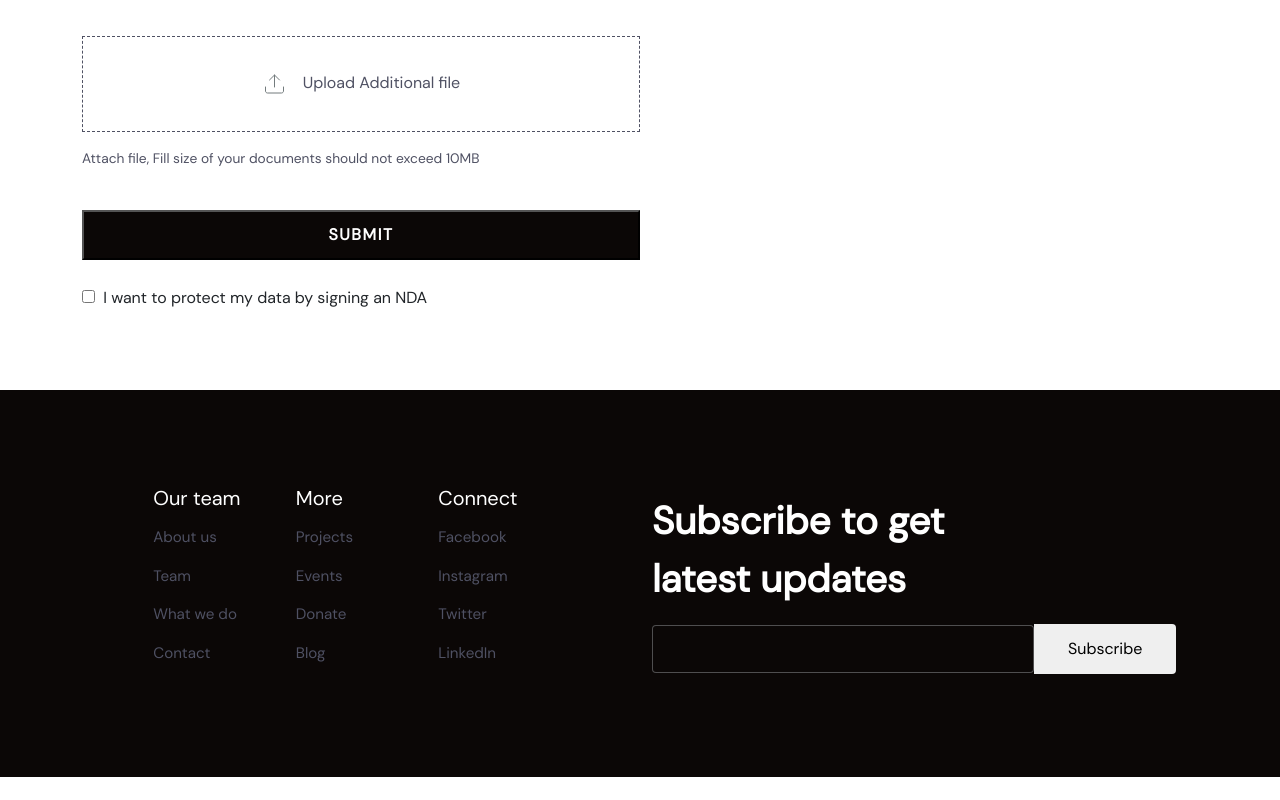
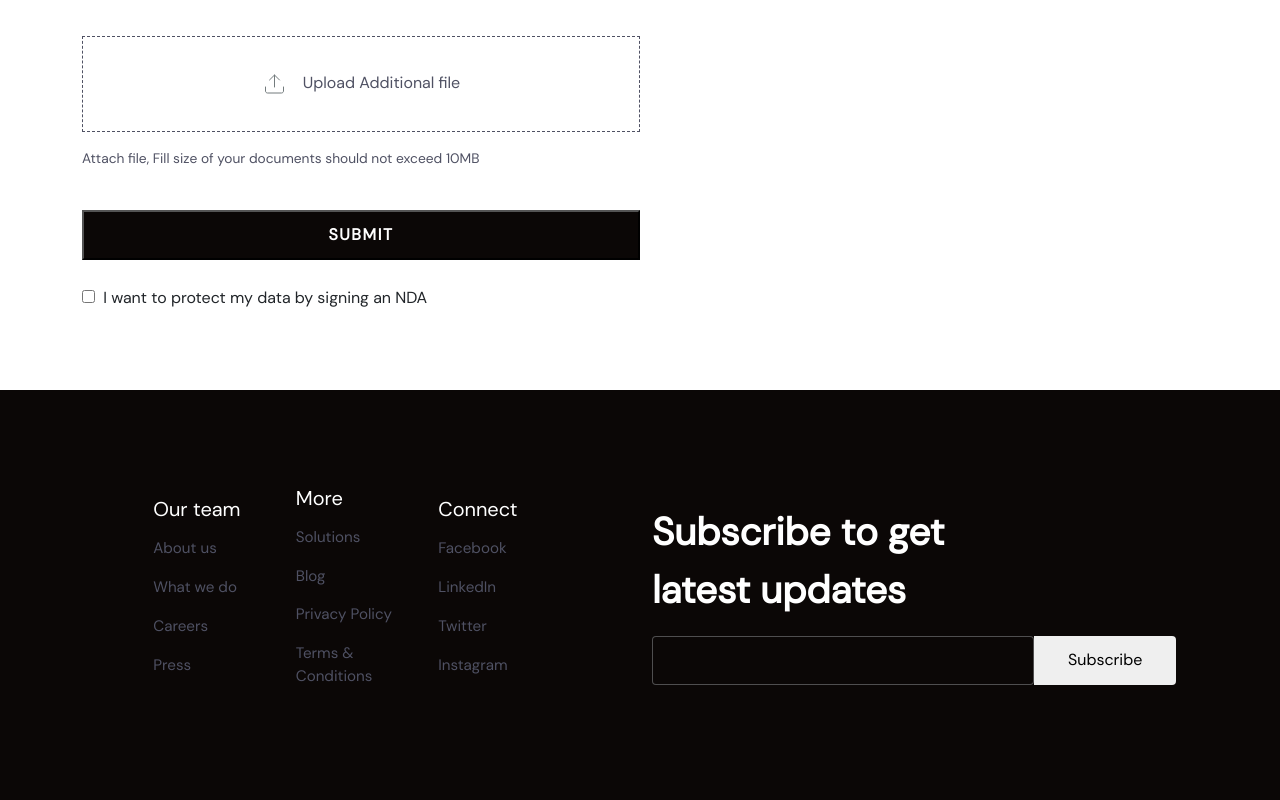
Before and after one commit to noruwa03/Real_Deploy, a Nuxt app: page / in a window 1280 px wide. Shown: the part 4405-5205 px from the top of the page. Before the commit the page ends 5182 px from the top, so only its background shows below. Built offline with nearby package versions, Linux system fonts and the light colour scheme.

Commit message:
Contact anchor link changed

```diff
--- a/components/Footer.vue
+++ b/components/Footer.vue
@@ -13,23 +13,23 @@
             <div class="col-lg-3 col-sm-3 col-6 my-3">
               <h5>Our team</h5>
               <a href="">About us</a>
-              <a href="">Team</a>
               <a href="">What we do</a>
-              <a href="">Contact</a>
+              <a href="">Careers</a>
+              <a href="">Press</a>
             </div>
             <div class="col-lg-3 col-sm-3 col-6 my-3">
               <h5>More</h5>
-              <a href="">Projects</a>
-              <a href="">Events</a>
-              <a href="">Donate</a>
+              <a href="">Solutions</a>
               <a href="">Blog</a>
+              <a href="">Privacy Policy</a>
+              <a href="">Terms & Conditions</a>
             </div>
             <div class="col-lg-3 col-sm-3 col-6 my-3">
               <h5>Connect</h5>
               <a href="">Facebook</a>
+              <a href="">LinkedIn</a>
+              <a href="">Twitter</a>
               <a href="">Instagram</a>
-              <a href="">Twitter</a>
-              <a href="">LinkedIn</a>
             </div>
           </div>
         </div>
--- a/components/NavigationBar.vue
+++ b/components/NavigationBar.vue
@@ -29,7 +29,7 @@
           <li @click="removeSidebar"  class="nav-item"><a class="nav-link" href="#services">Services</a></li>
           <li class="nav-item"><a class="nav-link" href="">Portfolio</a></li>
           <li class="nav-item"><a class="nav-link" href="">Jobs</a></li>
-          <li class="nav-item"><a class="nav-link" @click="goto" >Contact</a></li>
+          <li @click="removeSidebar" class="nav-item"><a class="nav-link" href="#contact-us" >Contact</a></li>
         </ul>
 
         <div class="get-free-quote">
--- a/pages/index.vue
+++ b/pages/index.vue
@@ -281,7 +281,7 @@
     <!-- End of Valuable Insight -->
 
     <!-- Contact Us -->
-    <div class="contact-us"   >
+    <div id="contact-us" class="contact-us"   >
 
       <div class="container-lg">
         <h1 class="pb-4">Got a project or partnership in mind?</h1>
@@ -392,7 +392,7 @@
 
             <h4 class="mt-5">For Quick Inquiries</h4>
             <div>
-              <img src="@/assets/images/information.svg" class="email-info me-2" alt="" />
+              <img src="@/assets/images/information.svg" class="email-info me-1" alt="" />
               contact@ecolabz.io
             </div>
 
```
Also changed, not shown: 2 other files (tests, documents, lock files or other folders).
